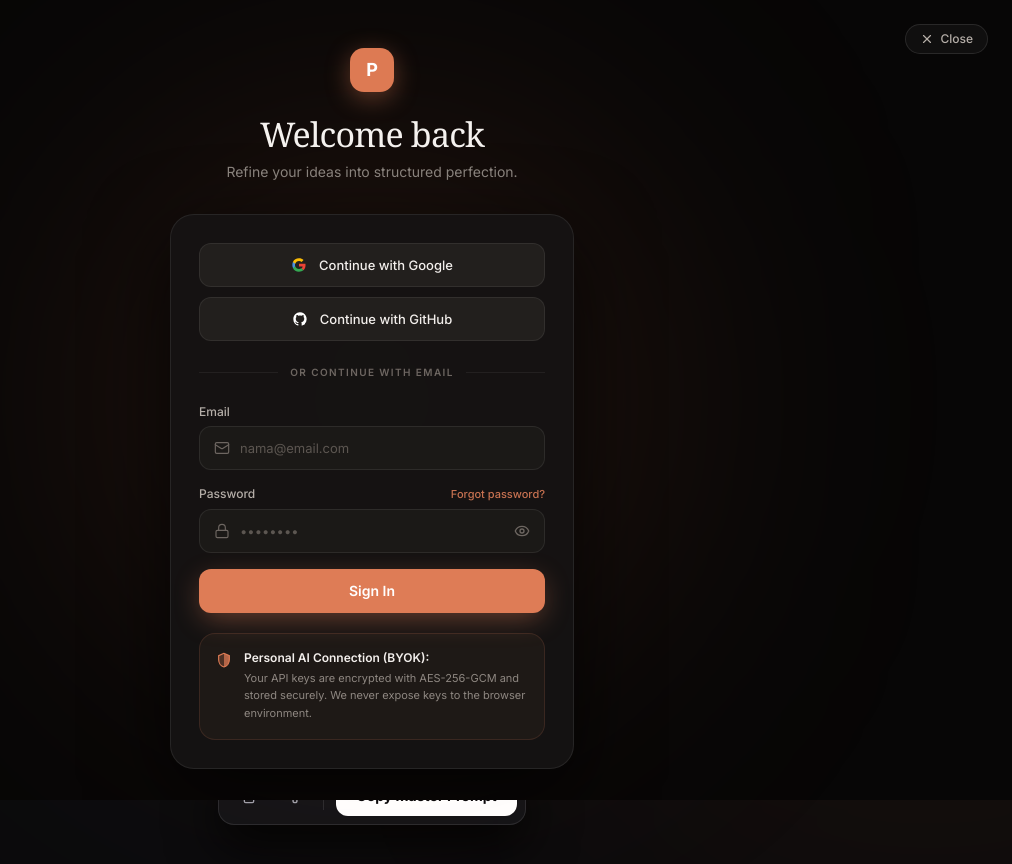
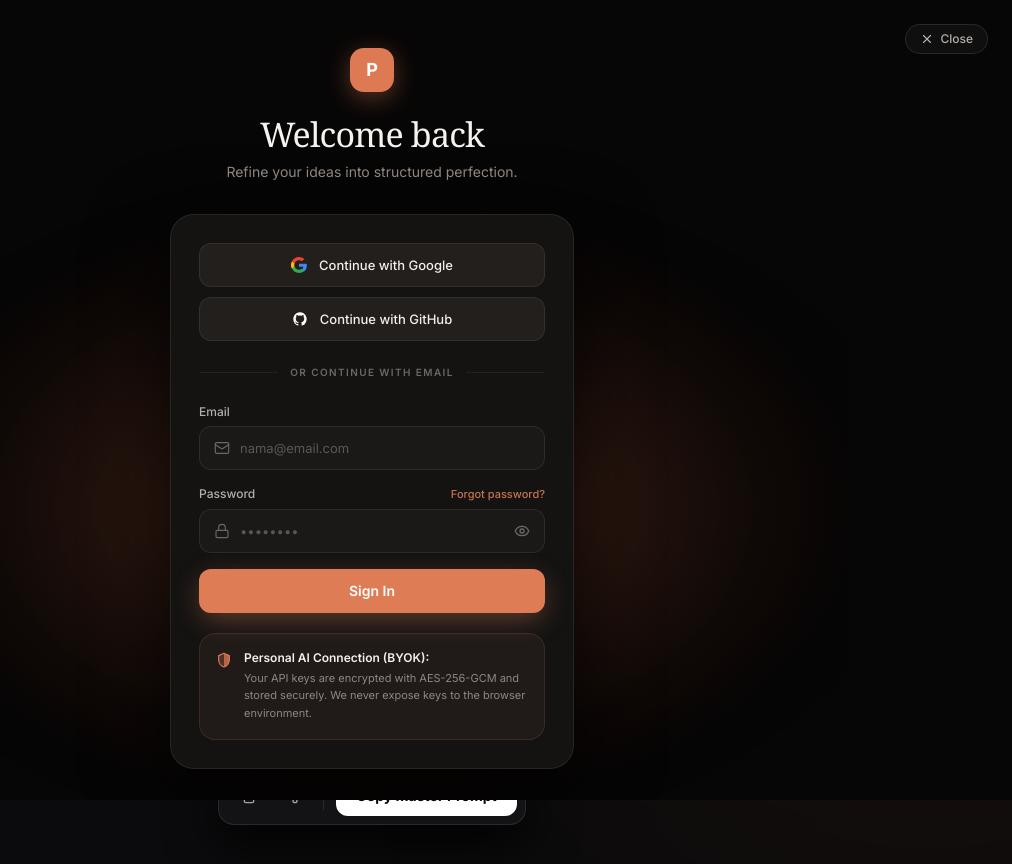
Before and after one commit to Gofuramanu/ngepromptYuk, a React (Vite) app: page / in a window 1280 px wide. Both pictures are taken after a click on the button "Sign In". Shown: the top 864 px of the page, without its empty margins (268-1280 px from the left). Built offline with nearby package versions, Linux system fonts and the light colour scheme.

Commit message:
style(auth): polish warm ambient glow, password eye toggle, and modern inline validation

```diff
--- a/src/components/AccountModal.jsx
+++ b/src/components/AccountModal.jsx
@@ -6,20 +6,20 @@ function GoogleLogo() {
   return (
     <svg className="size-4 shrink-0" viewBox="0 0 24 24" aria-hidden="true">
       <path
-        fill="#EA4335"
-        d="M12 10.2v3.9h5.5c-.24 1.26-.96 2.33-2.04 3.05l3.3 2.56c1.92-1.77 3.04-4.38 3.04-7.46 0-.71-.06-1.4-.19-2.05H12z"
+        fill="#4285F4"
+        d="M23.745 12.27c0-.7-.06-1.4-.19-2.07H12v4.51h6.6c-.29 1.52-1.14 2.82-2.4 3.68v3.05h3.88c2.27-2.09 3.665-5.17 3.665-9.17z"
       />
       <path
         fill="#34A853"
-        d="M12 22c2.75 0 5.06-.91 6.75-2.47l-3.3-2.56c-.91.61-2.08.98-3.45.98-2.65 0-4.9-1.79-5.71-4.2H2.88v2.64A10 10 0 0 0 12 22z"
-      />
-      <path
-        fill="#4A90E2"
-        d="M6.29 13.75A6.02 6.02 0 0 1 5.97 12c0-.61.11-1.2.32-1.75V7.61H2.88A10 10 0 0 0 2 12c0 1.61.39 3.14 1.08 4.39l3.21-2.64z"
+        d="M12 24c3.24 0 5.95-1.08 7.93-2.91l-3.88-3.05c-1.08.72-2.45 1.16-4.05 1.16-3.12 0-5.77-2.1-6.72-4.93H1.25v3.15C3.26 21.36 7.33 24 12 24z"
       />
       <path
         fill="#FBBC05"
-        d="M12 5.98c1.5 0 2.84.52 3.9 1.53l2.92-2.92C17.05 2.94 14.75 2 12 2A10 10 0 0 0 2.88 7.61l3.41 2.64c.81-2.41 3.06-4.27 5.71-4.27z"
+        d="M5.28 14.27a7.22 7.22 0 0 1 0-4.54V6.58H1.25a12.003 12.003 0 0 0 0 10.84l4.03-3.15z"
+      />
+      <path
+        fill="#EA4335"
+        d="M12 4.75c1.77 0 3.35.61 4.6 1.8l3.42-3.42C17.95 1.19 15.24 0 12 0 7.33 0 3.26 2.64 1.25 6.58l4.03 3.15c.95-2.83 3.6-4.98 6.72-4.98z"
       />
     </svg>
   );
@@ -61,23 +61,38 @@ function WarmLuminousAuthScreen({
   const [password, setPassword] = useState('');
   const [showPassword, setShowPassword] = useState(false);
   const [forgotNotice, setForgotNotice] = useState(false);
+  const [validationErrors, setValidationErrors] = useState({});
+
+  const validate = () => {
+    const errors = {};
+    const cleanEmail = email.trim();
+    if (!cleanEmail) {
+      errors.email = 'Email tidak boleh kosong.';
+    } else if (!/^[^\s@]+@[^\s@]+\.[^\s@]+$/.test(cleanEmail)) {
+      errors.email = 'Format email belum valid.';
+    }
+
+    if (!password) {
+      errors.password = 'Password tidak boleh kosong.';
+    } else if (password.length < 6) {
+      errors.password = 'Password minimal 6 karakter.';
+    }
+
+    setValidationErrors(errors);
+    return Object.keys(errors).length === 0;
+  };
 
   const handleSubmit = async (e) => {
     e.preventDefault();
     setForgotNotice(false);
+    onClearError?.();
+
+    if (!validate()) return;
     await onSubmit(mode, email, password);
   };
 
   return (
     <div className="relative flex min-h-screen w-full flex-col items-center justify-center px-4 py-12">
-      {/* Ambient Warm Luminous Glow di belakang kartu */}
-      <div
-        aria-hidden="true"
-        className="pointer-events-none fixed inset-0 flex items-center justify-center"
-      >
-        <div className="h-[520px] w-[520px] rounded-full bg-[#dd7a53]/[0.16] blur-[140px]" />
-      </div>
-
       {/* Tombol kembali ke workspace di kanan atas */}
       <button
         type="button"
@@ -106,8 +121,19 @@ function WarmLuminousAuthScreen({
         </p>
       </div>
 
-      {/* Kartu Login Warm Luminous Dark */}
-      <div className="relative z-10 mt-8 w-full max-w-[404px] rounded-[24px] border border-white/[0.08] bg-[#161413]/95 p-6 shadow-[0_24px_80px_rgba(0,0,0,0.75)] backdrop-blur-xl sm:p-7">
+      {/* Wrapper dengan Ambient Orange natural & gradasi multi-stop halus tepat di BELAKANG kartu login (-z-10) */}
+      <div className="relative isolate mt-8 w-full max-w-[404px]">
+        <div
+          aria-hidden="true"
+          style={{
+            background:
+              'radial-gradient(ellipse 60% 46% at 50% 52%, rgba(222, 124, 86, 0.42) 0%, rgba(208, 108, 70, 0.28) 24%, rgba(182, 86, 50, 0.16) 46%, rgba(145, 62, 34, 0.07) 68%, rgba(90, 36, 18, 0.02) 84%, rgba(0, 0, 0, 0) 100%)',
+          }}
+          className="animate-login-ambient pointer-events-none absolute -inset-x-64 -inset-y-24 -z-10 blur-[115px]"
+        />
+
+        {/* Kartu Login Solid (#141312 tanpa transparansi tembus) agar ambient tidak menimpa elemen di dalam kotak */}
+        <div className="relative z-10 w-full rounded-[24px] border border-white/[0.08] bg-[#141312] p-6 shadow-[0_24px_80px_rgba(0,0,0,0.85)] sm:p-7">
         {/* Tombol OAuth Google & GitHub */}
         <div className="space-y-2.5">
           <button
@@ -141,14 +167,20 @@ function WarmLuminousAuthScreen({
         </div>
 
         {/* Form Email & Password */}
-        <form onSubmit={handleSubmit} className="space-y-4">
+        <form onSubmit={handleSubmit} noValidate className="space-y-4">
           <div>
             <label htmlFor="auth-email" className="block text-xs font-medium text-[#b5aea8]">
               Email
             </label>
-            <div className="mt-1.5 flex h-11 items-center gap-2.5 rounded-xl border border-white/[0.08] bg-[#1b1917] px-3.5 transition focus-within:border-[#df7c55]/60 focus-within:ring-2 focus-within:ring-[#df7c55]/15">
+            <div
+              className={`mt-1.5 flex h-11 items-center gap-2.5 rounded-xl border bg-[#1b1917] px-3.5 transition ${
+                validationErrors.email
+                  ? 'border-rose-500/70 focus-within:border-rose-500 focus-within:ring-2 focus-within:ring-rose-500/20'
+                  : 'border-white/[0.08] focus-within:border-[#df7c55]/60 focus-within:ring-2 focus-within:ring-[#df7c55]/15'
+              }`}
+            >
               <svg
-                className="size-4 shrink-0 text-[#6d6661]"
+                className={`size-4 shrink-0 transition ${validationErrors.email ? 'text-rose-400' : 'text-[#6d6661]'}`}
                 viewBox="0 0 24 24"
                 fill="none"
                 stroke="currentColor"
@@ -163,14 +195,24 @@ function WarmLuminousAuthScreen({
               <input
                 id="auth-email"
                 type="email"
-                required
                 autoComplete="email"
                 value={email}
-                onChange={(e) => setEmail(e.target.value)}
+                onChange={(e) => {
+                  setEmail(e.target.value);
+                  if (validationErrors.email) {
+                    setValidationErrors((prev) => ({ ...prev, email: undefined }));
+                  }
+                }}
                 placeholder="nama@email.com"
                 className="w-full bg-transparent text-xs text-[#f3efec] outline-none placeholder:text-[#5c5651] sm:text-[13px]"
               />
             </div>
+            {validationErrors.email && (
+              <p className="mt-1.5 flex items-center gap-1.5 text-[11px] font-medium text-rose-400">
+                <span className="size-1 rounded-full bg-rose-400" />
+                {validationErrors.email}
+              </p>
+            )}
           </div>
 
           <div>
@@ -188,9 +230,15 @@ function WarmLuminousAuthScreen({
                 </button>
               )}
             </div>
-            <div className="mt-1.5 flex h-11 items-center gap-2.5 rounded-xl border border-white/[0.08] bg-[#1b1917] px-3.5 transition focus-within:border-[#df7c55]/60 focus-within:ring-2 focus-within:ring-[#df7c55]/15">
+            <div
+              className={`mt-1.5 flex h-11 items-center gap-2.5 rounded-xl border bg-[#1b1917] px-3.5 transition ${
+                validationErrors.password
+                  ? 'border-rose-500/70 focus-within:border-rose-500 focus-within:ring-2 focus-within:ring-rose-500/20'
+                  : 'border-white/[0.08] focus-within:border-[#df7c55]/60 focus-within:ring-2 focus-within:ring-[#df7c55]/15'
+              }`}
+            >
               <svg
-                className="size-4 shrink-0 text-[#6d6661]"
+                className={`size-4 shrink-0 transition ${validationErrors.password ? 'text-rose-400' : 'text-[#6d6661]'}`}
                 viewBox="0 0 24 24"
                 fill="none"
                 stroke="currentColor"
@@ -205,11 +253,14 @@ function WarmLuminousAuthScreen({
               <input
                 id="auth-password"
                 type={showPassword ? 'text' : 'password'}
-                required
-                minLength={6}
                 autoComplete={mode === 'signup' ? 'new-password' : 'current-password'}
                 value={password}
-                onChange={(e) => setPassword(e.target.value)}
+                onChange={(e) => {
+                  setPassword(e.target.value);
+                  if (validationErrors.password) {
+                    setValidationErrors((prev) => ({ ...prev, password: undefined }));
+                  }
+                }}
                 placeholder="••••••••"
                 className="w-full bg-transparent text-xs text-[#f3efec] outline-none placeholder:text-[#5c5651] sm:text-[13px]"
               />
@@ -217,11 +268,17 @@ function WarmLuminousAuthScreen({
                 type="button"
                 onClick={() => setShowPassword((prev) => !prev)}
                 aria-label={showPassword ? 'Hide password' : 'Show password'}
-                className="text-[#6d6661] transition hover:text-[#b5aea8]"
+                className={`transition ${showPassword ? 'text-[#de7c56] hover:text-[#e58863]' : 'text-[#6d6661] hover:text-[#b5aea8]'}`}
               >
-                <Icon name="eye" className="size-4" />
+                <Icon name={showPassword ? 'eyeOff' : 'eye'} className="size-4" />
               </button>
             </div>
+            {validationErrors.password && (
+              <p className="mt-1.5 flex items-center gap-1.5 text-[11px] font-medium text-rose-400">
+                <span className="size-1 rounded-full bg-rose-400" />
+                {validationErrors.password}
+              </p>
+            )}
           </div>
 
           {forgotNotice && !error && (
@@ -246,7 +303,7 @@ function WarmLuminousAuthScreen({
         </form>
 
           {/* Kotak Informasi BYOK sesuai desain */}
-        <div className="mt-5 flex items-start gap-3 rounded-2xl border border-[#de7c56]/15 bg-[#201b18]/90 p-4">
+          <div className="mt-5 flex items-start gap-3 rounded-2xl border border-[#de7c56]/15 bg-[#201b18] p-4">
             <ShieldIcon />
             <div>
               <p className="text-xs font-semibold text-[#f3efec]">
@@ -255,6 +312,7 @@ function WarmLuminousAuthScreen({
               <p className="mt-1 text-[11px] leading-relaxed text-[#8e8781]">
                 Your API keys are encrypted with AES-256-GCM and stored securely. We never expose keys to the browser environment.
               </p>
+            </div>
           </div>
         </div>
       </div>
--- a/src/components/Icon.jsx
+++ b/src/components/Icon.jsx
@@ -73,6 +73,14 @@ const PATHS = {
       <circle cx="12" cy="12" r="3" />
     </>
   ),
+  eyeOff: (
+    <>
+      <path d="M9.88 9.88a3 3 0 1 0 4.24 4.24" />
+      <path d="M10.73 5.08A10.43 10.43 0 0 1 12 5c7 0 10 7 10 7a13.16 13.16 0 0 1-1.67 2.68" />
+      <path d="M6.61 6.61A13.526 13.526 0 0 0 2 12s3 7 10 7a9.74 9.74 0 0 0 5.39-1.61" />
+      <line x1="2" x2="22" y1="2" y2="22" />
+    </>
+  ),
   share: (
     <>
       <circle cx="18" cy="5" r="3" />
--- a/src/index.css
+++ b/src/index.css
@@ -95,3 +95,22 @@
 .animate-return-linear {
   animation: returnLinearCard 580ms cubic-bezier(0.22, 1, 0.36, 1) both;
 }
+
+/* Efek napas (breathing glow) yang halus, natural, dan bertahap di belakang kartu Login */
+@keyframes loginAmbientBreathe {
+  0%,
+  100% {
+    opacity: 0.54;
+    transform: scale(0.97);
+    filter: brightness(0.96);
+  }
+  50% {
+    opacity: 0.88;
+    transform: scale(1.04);
+    filter: brightness(1.12);
+  }
+}
+
+.animate-login-ambient {
+  animation: loginAmbientBreathe 6s ease-in-out infinite;
+}
```
Lines whose indentation alone changed are shown as unchanged.
